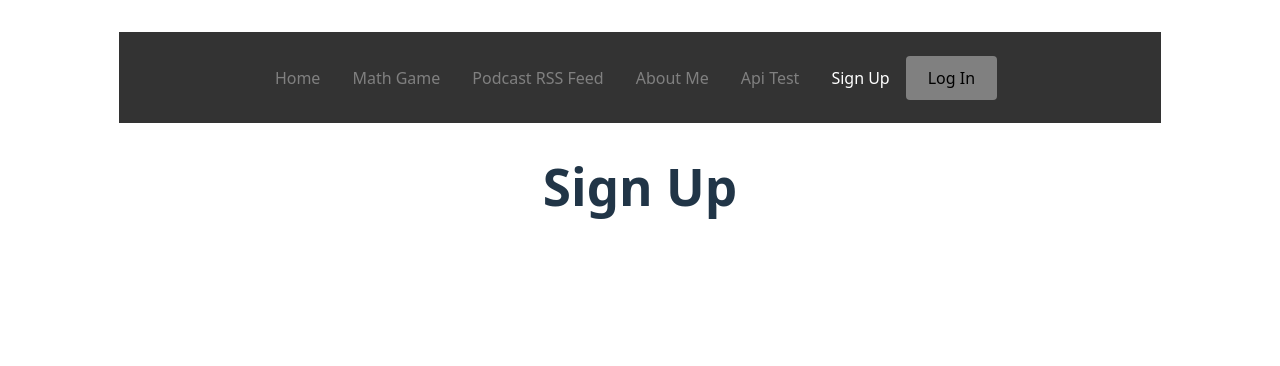
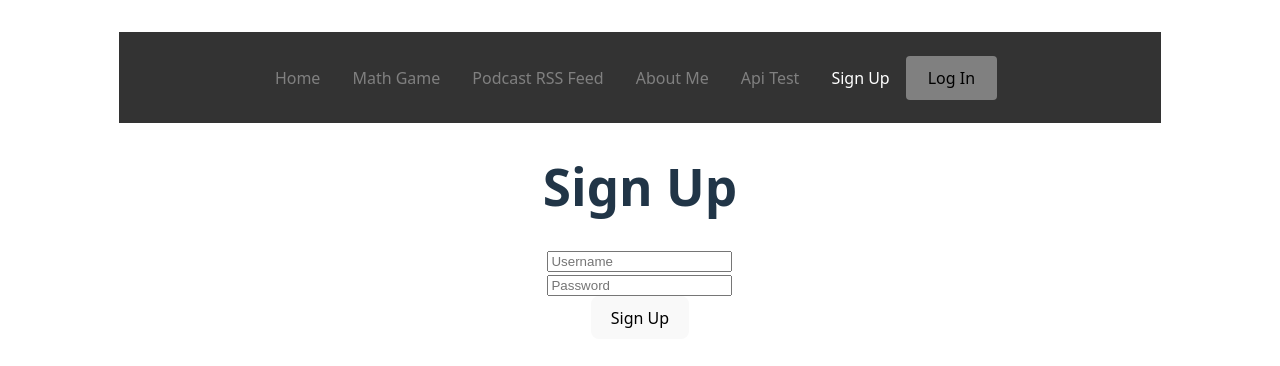
Before and after one commit to HBSocrates/LAMP, a React (Vite) app in the folder vite-project/: page /signUp in a window 1280 px wide. Shown: the top 366 px of the page. Built offline with nearby package versions, Linux system fonts and the light colour scheme.

Commit message:
Created Signup System, added basic signed-in system
Currently, signed in is tracked via local host, may move it to session based tracking later

```diff
--- a/vite-project/src/pages/login.jsx
+++ b/vite-project/src/pages/login.jsx
@@ -1,5 +1,6 @@
 import React, { useState, useEffect } from 'react';
 
+//  Login Page.  In theory, should use the backend to keep track of if the user is logged in or not, but for now we'll be using localstorage for simplicity
 const Login = () => {
     const [error, setError] = useState(null);
     const [username, setUsername] = useState('');
@@ -34,27 +35,30 @@ const Login = () => {
                 throw new Error(data.message || 'Login failed');
             }
 
-            // Handle successful login (e.g., redirect, store token)
+        // Handle successful login (e.g., redirect, store token)
         } catch (error) {
             setError(error.message);
             setLoginText('Login Failed');
         } finally {
             setProcessing(false);
             if (responseMessage === 'Login successful') {
-                setLoginText('Login Successful');
+                setLoginText('Login Successful. Welcome, ' + username + '!');
+                localStorage.setItem('loggedIn', 'true');
+                localStorage.setItem('username', username);
+                setError(null);
             } else {
                 setLoginText('Login Failed');
+                setError(null);
             }
         }
     };
 
-
     return (
         <div>
-            <h1>{loginText}</h1>
+            <h1>{error ? error : loginText}</h1>
             <input name="username" required placeholder="Username" value={username} onChange={(e) => setUsername(e.target.value)} /> <br></br>
             <input name="password" type="password" required placeholder="Password" value={password} onChange={(e) => setPassword(e.target.value)} /> <br></br>
-            <button type='submit' onClick = {validateLogin}>Log In</button>
+            <button type='submit' onClick = {validateLogin}>{processing ? 'Processing...' : 'Log In'}</button>
         </div>
     );
 };
--- a/vite-project/src/pages/signUp.jsx
+++ b/vite-project/src/pages/signUp.jsx
@@ -1,9 +1,59 @@
-import React from "react";
+import React, { useState, useEffect } from 'react';
 
+//  Sign Up Page.  In theory, should use the backend to keep track of if the user is logged in or not, but for now we'll be using localstorage for simplicity
 const SignUp = () => {
+    const [error, setError] = useState(null);
+    const [username, setUsername] = useState('');
+    const [password, setPassword] = useState('');
+    const [processing, setProcessing] = useState(false);
+    const [signUpText, setSignUpText] = useState('Sign Up');
+    const [responseMessage, setResponseMessage] = useState('');
+
+    const signUp = async (e) => {
+        console.log('Submitting sign up form with username:', username, 'and password:', password);
+        e.preventDefault();
+        setProcessing(true);
+        setError(null);
+        try {
+            const response = await fetch('/api/signup', {
+                method: 'POST',
+                headers: {
+                    'Content-Type': 'application/x-www-form-urlencoded',
+                },
+                body: new URLSearchParams({
+                    username: username,
+                    password: password,
+                }),
+            });
+            const data = await response.json();
+            console.log('Received response:', data);
+            setResponseMessage(data.message);
+            if (!response.ok) {
+                throw new Error(data.message || 'Sign up failed');
+            }
+        } catch (error) {
+            setError(error.message);
+            setSignUpText('Sign Up Failed');
+        } finally {
+            setProcessing(false);
+            if (responseMessage === 'Signup successful') {
+                setSignUpText('Sign Up Successful. Welcome, ' + username + '!');
+                setError(null);
+                localStorage.setItem('loggedIn', 'true');
+                localStorage.setItem('username', username);
+            } else {
+                setSignUpText('Sign Up Failed');
+                setError(null);
+            }
+        }
+    }
+
     return (
         <div>
-            <h1>Sign Up</h1>
+            <h1>{error ? error : signUpText}</h1>
+            <input name="username" required placeholder="Username" value={username} onChange={(e) => setUsername(e.target.value)} /> <br></br>
+            <input name="password" type="password" required placeholder="Password" value={password} onChange={(e) => setPassword(e.target.value)} /> <br></br>
+            <button type='submit' onClick = {signUp}>{processing ? 'Processing...' : 'Sign Up'}</button>
         </div>
     );
 };
```
Also changed, not shown: 1 other file (tests, documents, lock files or other folders).
